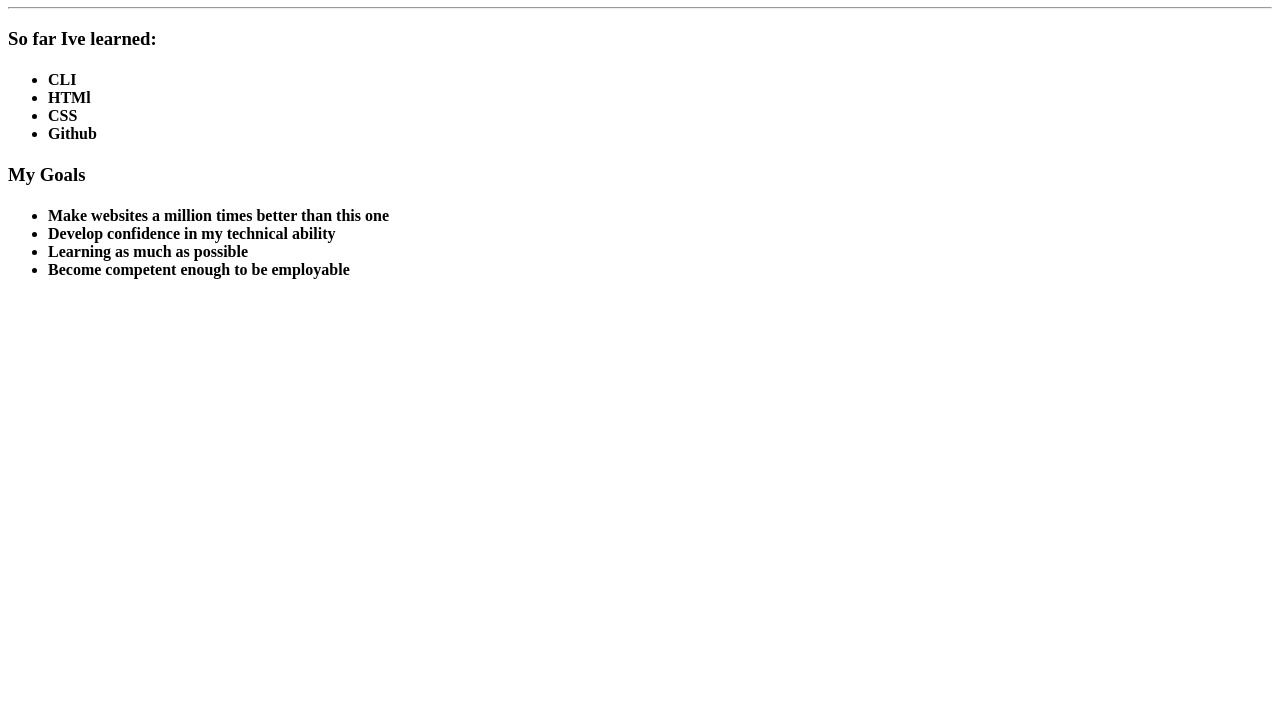
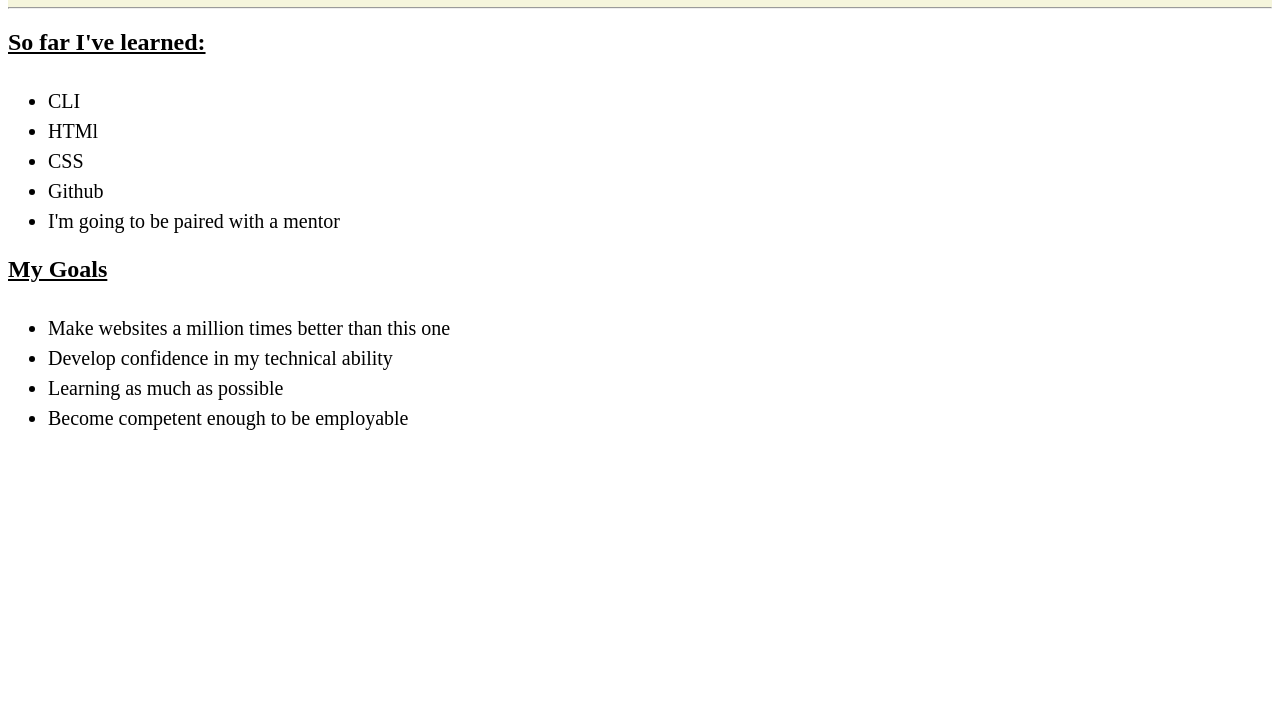
Before and after one commit to kblack-git/website-deploy-lab, a plain HTML site: page index.html in a window 1280 px wide. Shown: the part 73-800 px from the top of the page. Drawn offline with Linux system fonts and the light colour scheme.

Commit message:
updated list of topics learned

```diff
--- a/index.html
+++ b/index.html
@@ -12,22 +12,23 @@
         <h1>COR Web Development</h1>
         <hr>
     </header>
-<H3>So far Ive learned:</H3>
-<ul><h4>
+    <H2>So far I've learned:</H2>
+    <ul>
         <li>CLI</li>
         <li>HTMl</li>
         <li>CSS</li>
         <li>Github</li>
-    </h4>
+        <li>I'm going to be paired with a mentor</li>
+
 
     </ul>
-<h3>My Goals</h3>
-<ul><h4>
+    <h2>My Goals</h2>
+    <ul>
         <li>Make websites a million times better than this one</li>
         <li>Develop confidence in my technical ability</li>
         <li>Learning as much as possible</li>
         <li>Become competent enough to be employable</li>
-</h4>
+
     </ul>
 
 </body>
--- a/style.css
+++ b/style.css
@@ -1,4 +1,15 @@
 #header {
     justify-items: center;
     text-align: center;
+    background-color: beige;
 }
+h2 {
+    padding-bottom:10px;
+    text-decoration: underline;
+}
+
+ul {
+    font-size: 20px;
+    line-height: 1.5;
+}
+]
```
Lines whose indentation alone changed are shown as unchanged.
